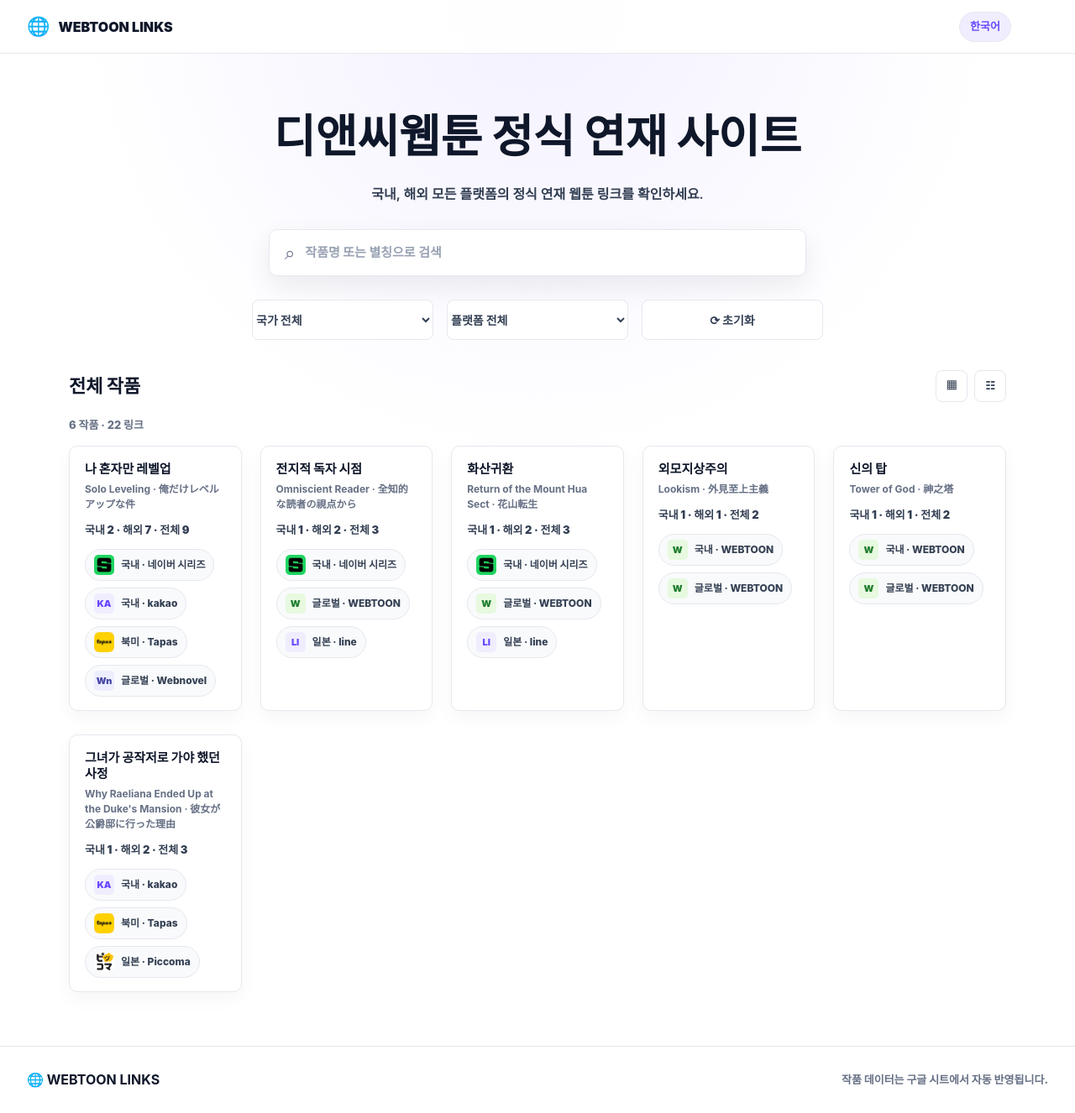
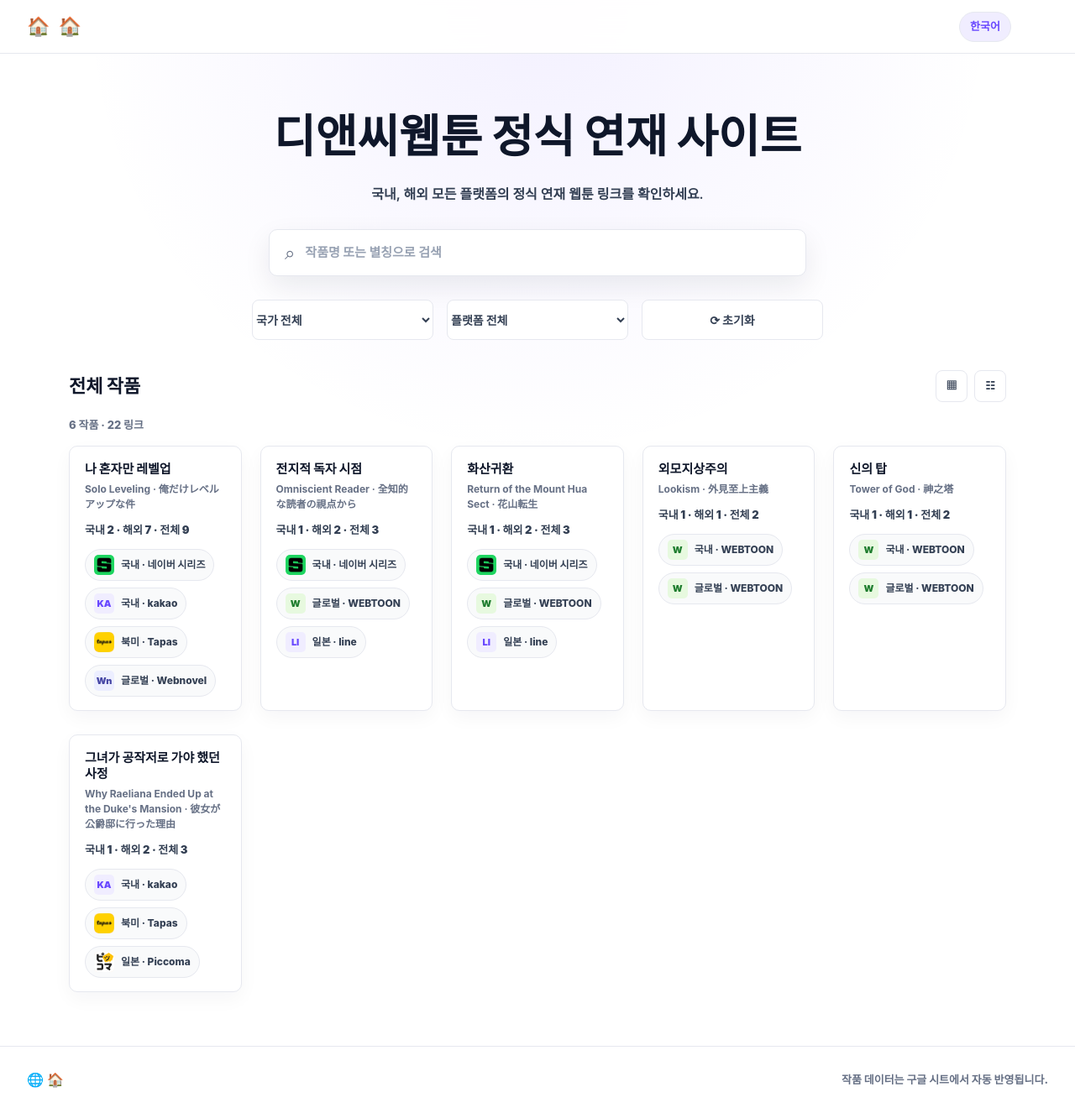
Before and after one commit to dncgpt8-del/webtoon-links-hub, a Next.js app: page / in a window 1280 px wide. Shown: the whole page at 84% size. Built offline with nearby package versions, Linux system fonts and the light colour scheme; no server answers.

Commit message:
Update home navigation label and icon

```diff
--- a/app/page.tsx
+++ b/app/page.tsx
@@ -131,7 +131,7 @@
     viewGrid: "Card view",
     viewList: "List view",
     heroTitle: "D&C Webtoon official site",
-    heroDescription: "Find official webtoon links across domestic and overseas platforms.",
+    heroDescription: "Find official <span>🏠</span> across domestic and overseas platforms.",
     searchPlaceholder: "Search by title or alias",
     countryAll: "All countries",
     platformAll: "All platforms",
@@ -964,7 +964,7 @@
         </section>
 
       <footer className="footer">
-        <strong>🌐 WEBTOON LINKS</strong>
+        <strong>🌐 <span>🏠</span></strong>
         <div>{copy.footerNote}</div>
       </footer>
     </main>
@@ -985,8 +985,8 @@
   return (
     <header className="topbar" id="top">
       <button className="brand" onClick={onHome} type="button">
-        <span>🌐</span>
-        WEBTOON LINKS
+        <span>🏠</span>
+        <span>🏠</span>
       </button>
       <div className="topbar-actions">
         <button
```
